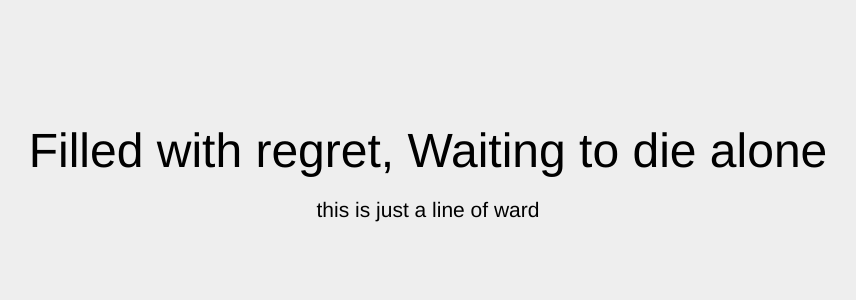
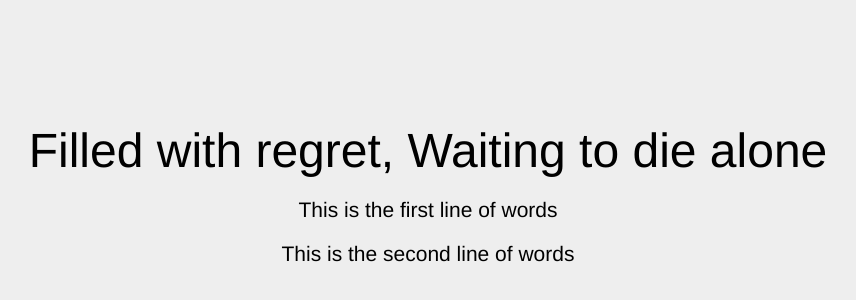
Before and after one commit to cps847group2/slackbot, a plain HTML site: page git_tst/index.html in a window 1280 px wide. Shown: the part 54-354 px from the top of the page, without its empty margins (212-1068 px from the left). Drawn offline with Linux system fonts and the light colour scheme.

Commit message:
changed line description and added another line

```diff
--- a/git_tst/index.html
+++ b/git_tst/index.html
@@ -69,7 +69,8 @@ a {
   </div>
   <div class="row">
     <div class="col-md-6 col-md-push-3">
-      <p class="lead">this is just a line of ward</p>
+      <p class="lead">This is the first line of words</p>
+      <p class="lead">This is the second line of words</p>
     </div>
   </div>
 </div>
```
